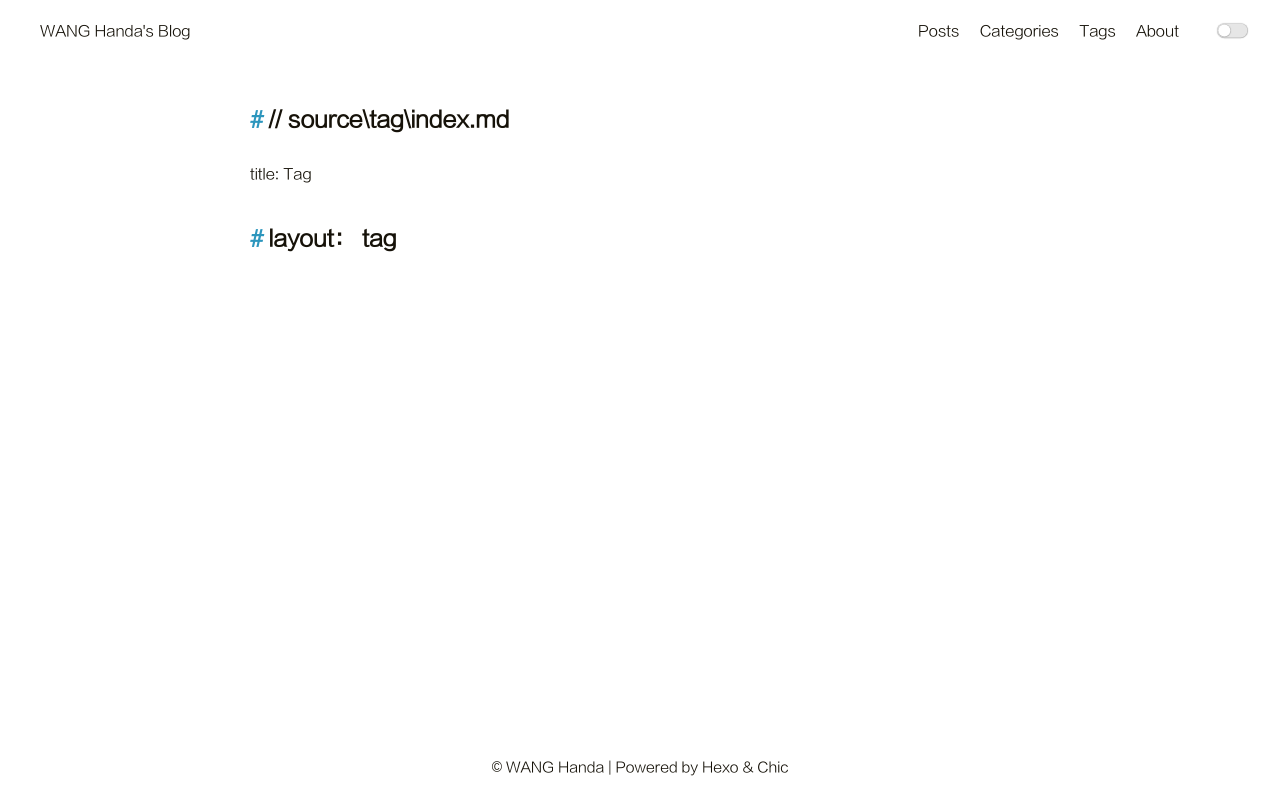
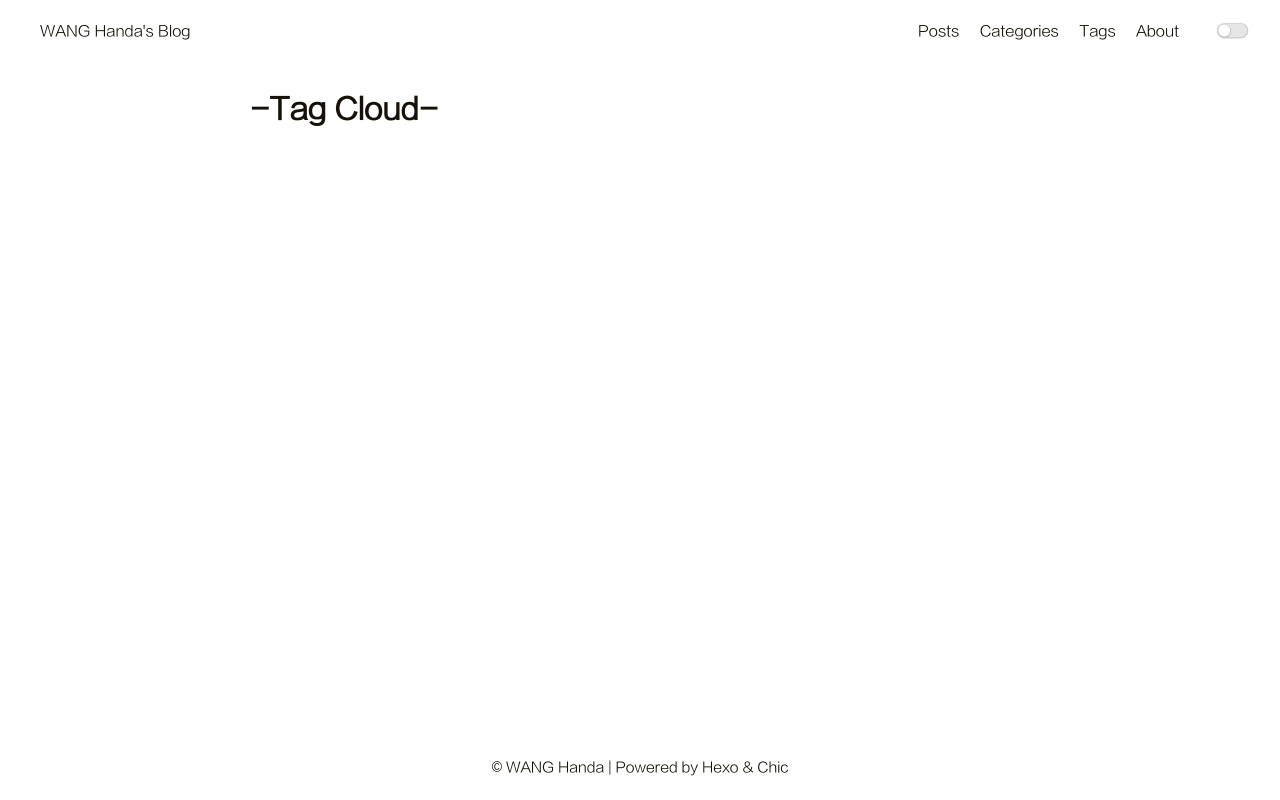
Before and after one commit to whdpanda/whdpanda.github.io, a plain HTML site: page tag/index.html in a window 1280 px wide. Drawn offline with Linux system fonts and the light colour scheme.

Commit message:
Site updated: 2019-08-06 16:04:19

```diff
--- a/tag/index.html
+++ b/tag/index.html
@@ -7,7 +7,7 @@
 
 
 
-<title>杂食动物</title>
+<title>-Tag Cloud- | 杂食动物</title>
 
 
 
@@ -103,11 +103,10 @@
             <div class="container">
     <article class="post-wrap page">
 
-        <h2 class="post-title"></h2>
+        <h2 class="post-title">-Tag Cloud-</h2>
 
         <section class="post-content">
-            <h2 id="source-tag-index-md"><a href="#source-tag-index-md" class="headerlink" title="// source\tag\index.md"></a>// source\tag\index.md</h2><p>title: Tag</p>
-<h2 id="layout：-tag"><a href="#layout：-tag" class="headerlink" title="layout： tag"></a>layout： tag</h2>
+
         </section>
     </article>
 </div>
```
Also changed, not shown: about/index.html (+2 -2 lines), category/index.html (+2 -2 lines).
